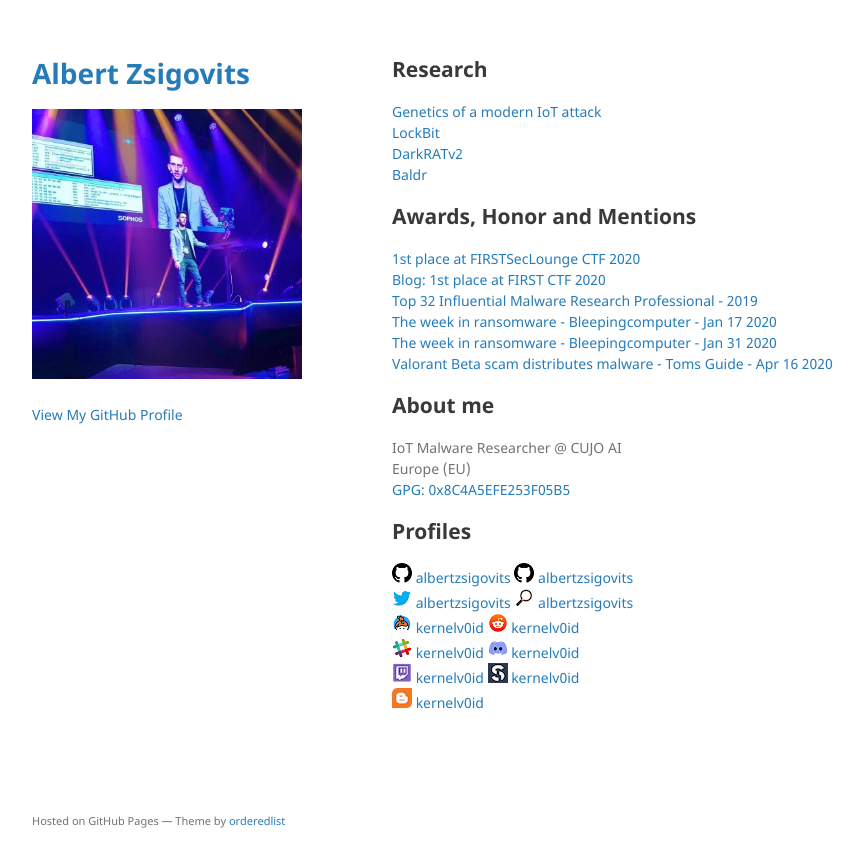
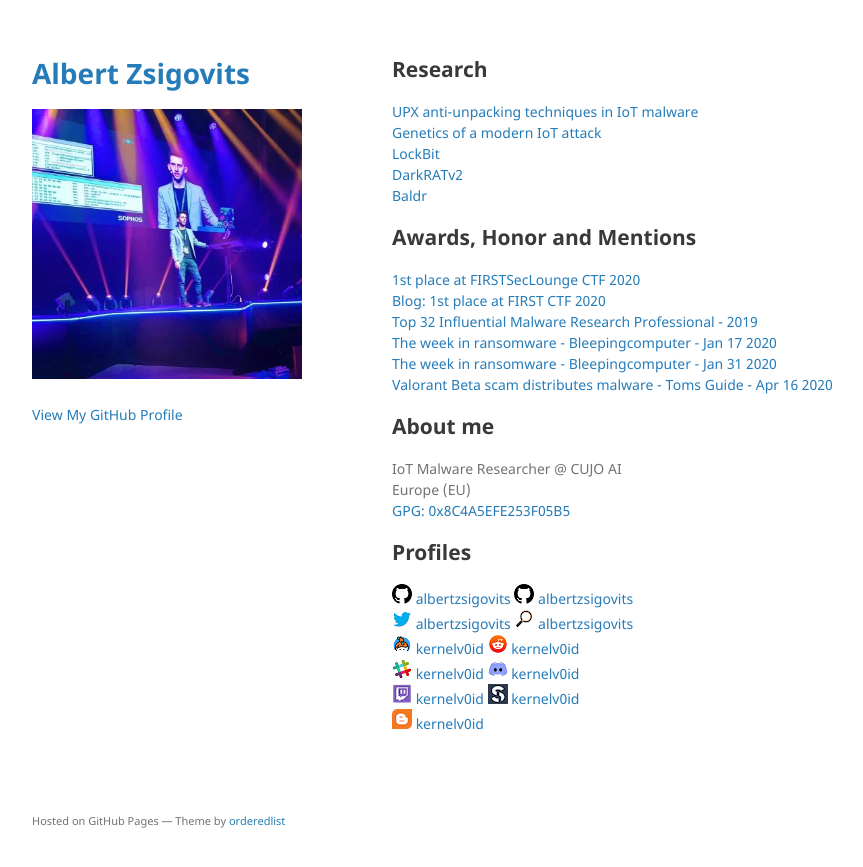
Before and after one commit to albertzsigovits/albertzsigovits.github.io, a Jekyll site: the page built from index.md, in a window 1280 px wide. Shown: the top 867 px of the page, without its empty margins (178-1041 px from the left). Built offline with Jekyll 4.4.1, drawn with Linux system fonts in a browser that asks for light colours; the repository's description, which GitHub fills in, is left out; our own code applies the rules of GitHub Pages for plain Markdown files.

Commit message:
Update index.md

```diff
--- a/index.md
+++ b/index.md
@@ -3,6 +3,7 @@
 ---
 ## Research
 
+[UPX anti-unpacking techniques in IoT malware](https://cujo.com/upx-anti-unpacking-techniques-in-iot-malware/)
 [Genetics of a modern IoT attack](https://cujo.com/genetics-of-a-modern-iot-attack/)
 [LockBit](https://github.com/albertzsigovits/malware-writeups/tree/master/LockBit)
 [DarkRATv2](https://github.com/albertzsigovits/malware-writeups/tree/master/DarkRATv2)
```
